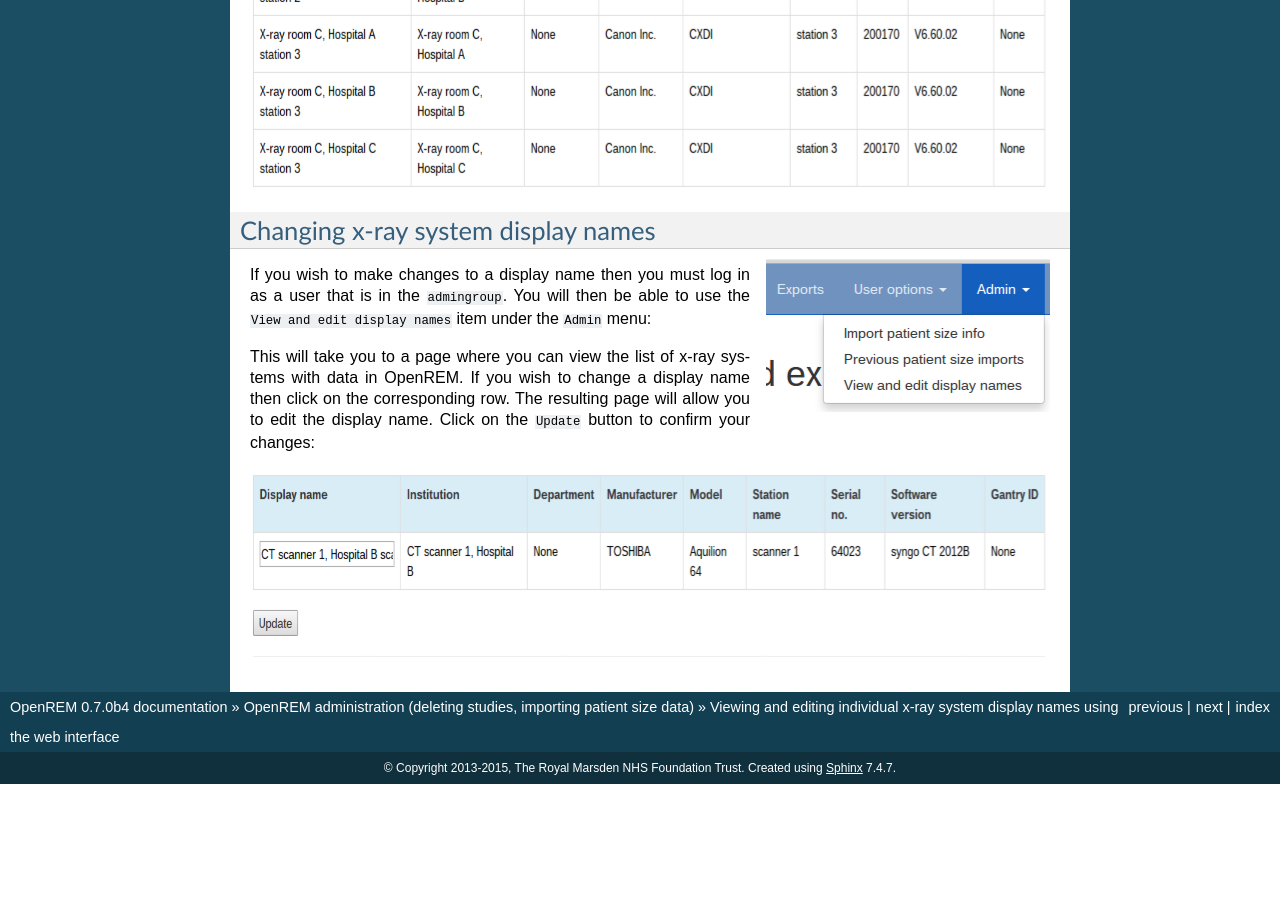
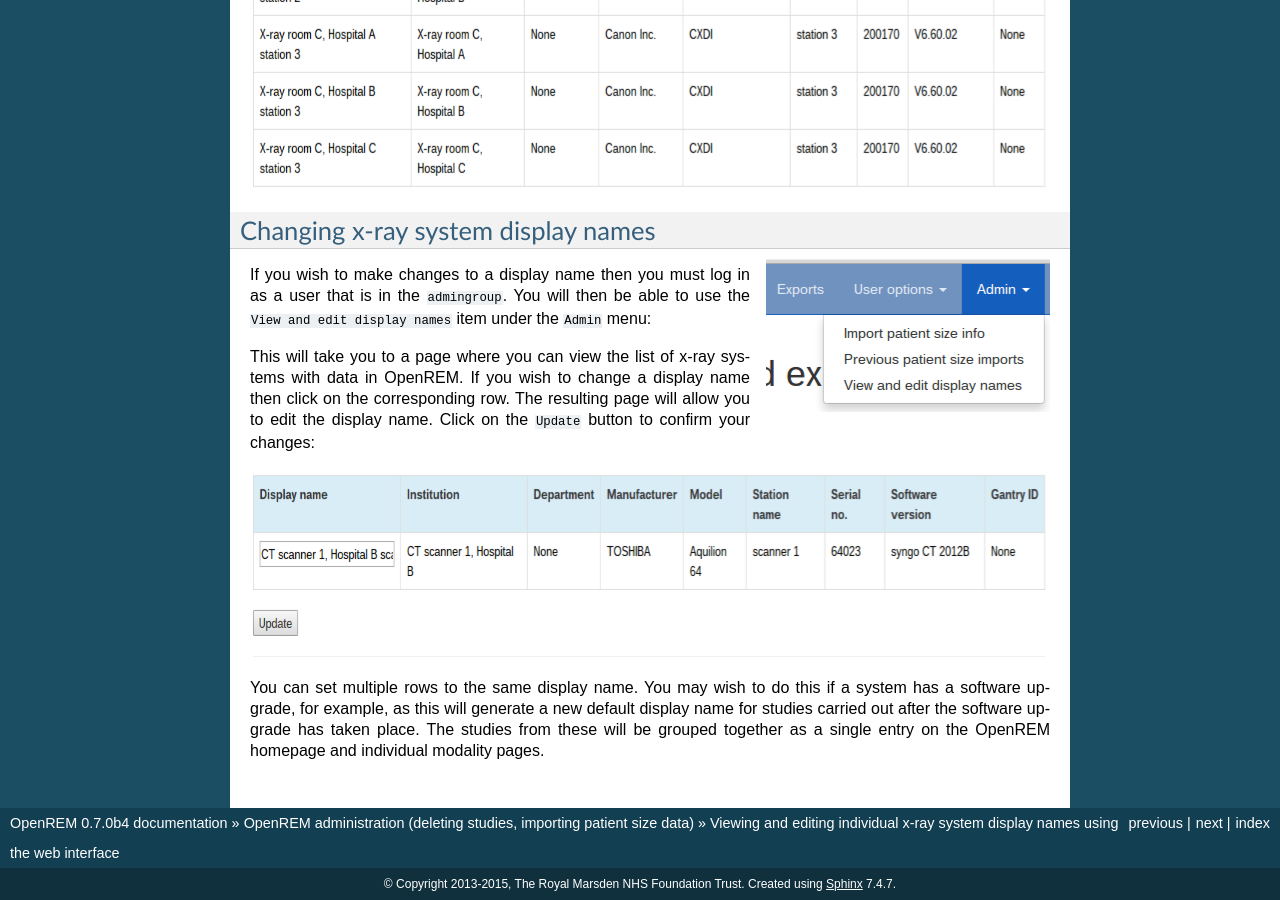
Before and after one commit to ckswilliams/modOpenREM, a Sphinx documentation site: the page built from docs/i_displaynames.rst, in a window 1280 px wide and 900 px high, scrolled down 1470 px. Built offline with Sphinx 7.4.7, drawn with Linux system fonts in a browser that asks for light colours; before the commit the page ends 2254 px from its top, so only the background shows below that.

Commit message:
Added some text about using the same display name for multiple systems. References issue #257

```diff
--- a/docs/i_displaynames.rst
+++ b/docs/i_displaynames.rst
@@ -77,3 +77,9 @@ Click on the ``Update`` button to confirm your changes:
     :alt: Update a display name
     :width: 1080px
     :height: 193px
+
+You can set multiple rows to the same display name. You may wish to do this if
+a system has a software upgrade, for example, as this will generate a new
+default display name for studies carried out after the software upgrade has
+taken place. The studies from these will be grouped together as a single entry
+on the OpenREM homepage and individual modality pages.
```
